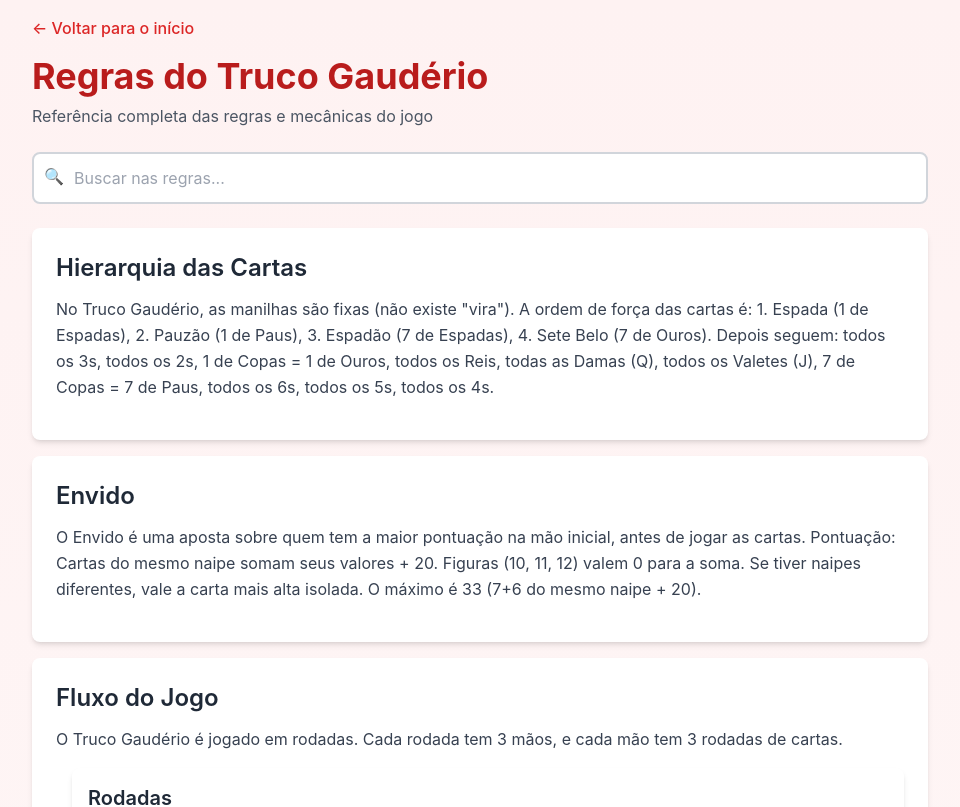
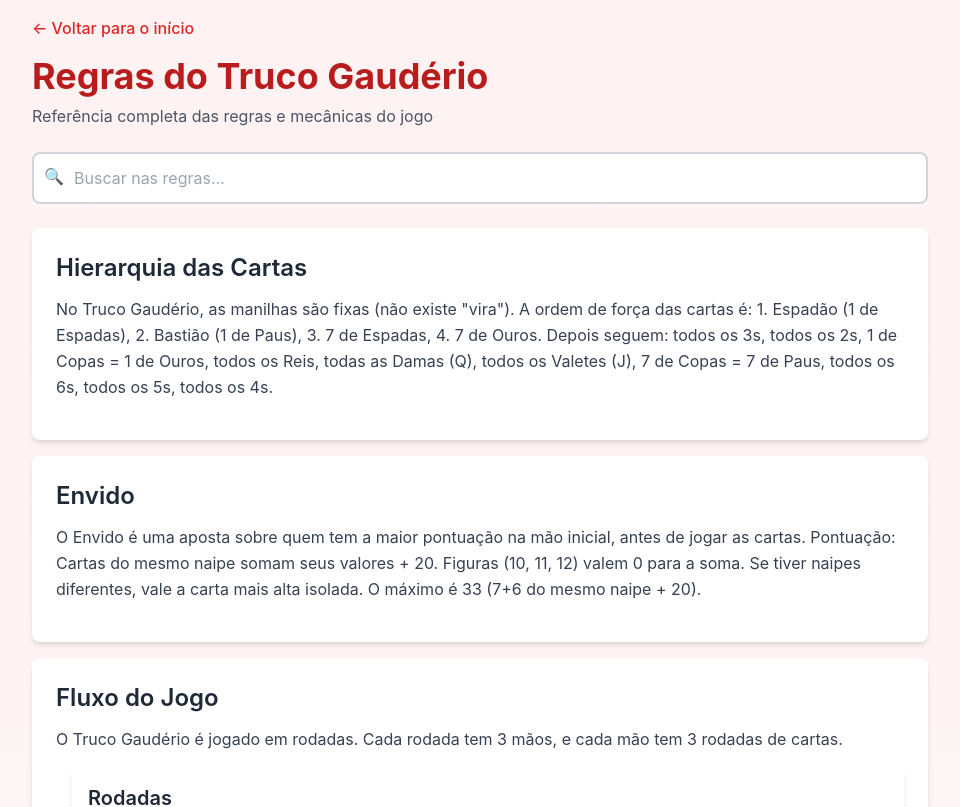
Before and after one commit to Guillem-B/trucoRS, a React (Vite) app: page /rules in a window 1280 px wide. Shown: the top 807 px of the page, without its empty margins (160-1120 px from the left). Built offline with nearby package versions, Linux system fonts and the light colour scheme.

Commit message:
Naming improvements

```diff
--- a/src/data/rules.ts
+++ b/src/data/rules.ts
@@ -12,7 +12,7 @@ export const rulesData: RuleSection[] = [
   {
     id: 'hierarchy',
     title: 'Hierarquia das Cartas',
-    content: 'No Truco Gaudério, as manilhas são fixas (não existe "vira"). A ordem de força das cartas é: 1. Espada (1 de Espadas), 2. Pauzão (1 de Paus), 3. Espadão (7 de Espadas), 4. Sete Belo (7 de Ouros). Depois seguem: todos os 3s, todos os 2s, 1 de Copas = 1 de Ouros, todos os Reis, todas as Damas (Q), todos os Valetes (J), 7 de Copas = 7 de Paus, todos os 6s, todos os 5s, todos os 4s.'
+    content: 'No Truco Gaudério, as manilhas são fixas (não existe "vira"). A ordem de força das cartas é: 1. Espadão (1 de Espadas), 2. Bastião (1 de Paus), 3. 7 de Espadas, 4. 7 de Ouros. Depois seguem: todos os 3s, todos os 2s, 1 de Copas = 1 de Ouros, todos os Reis, todas as Damas (Q), todos os Valetes (J), 7 de Copas = 7 de Paus, todos os 6s, todos os 5s, todos os 4s.'
   },
   {
     id: 'envido',
```
